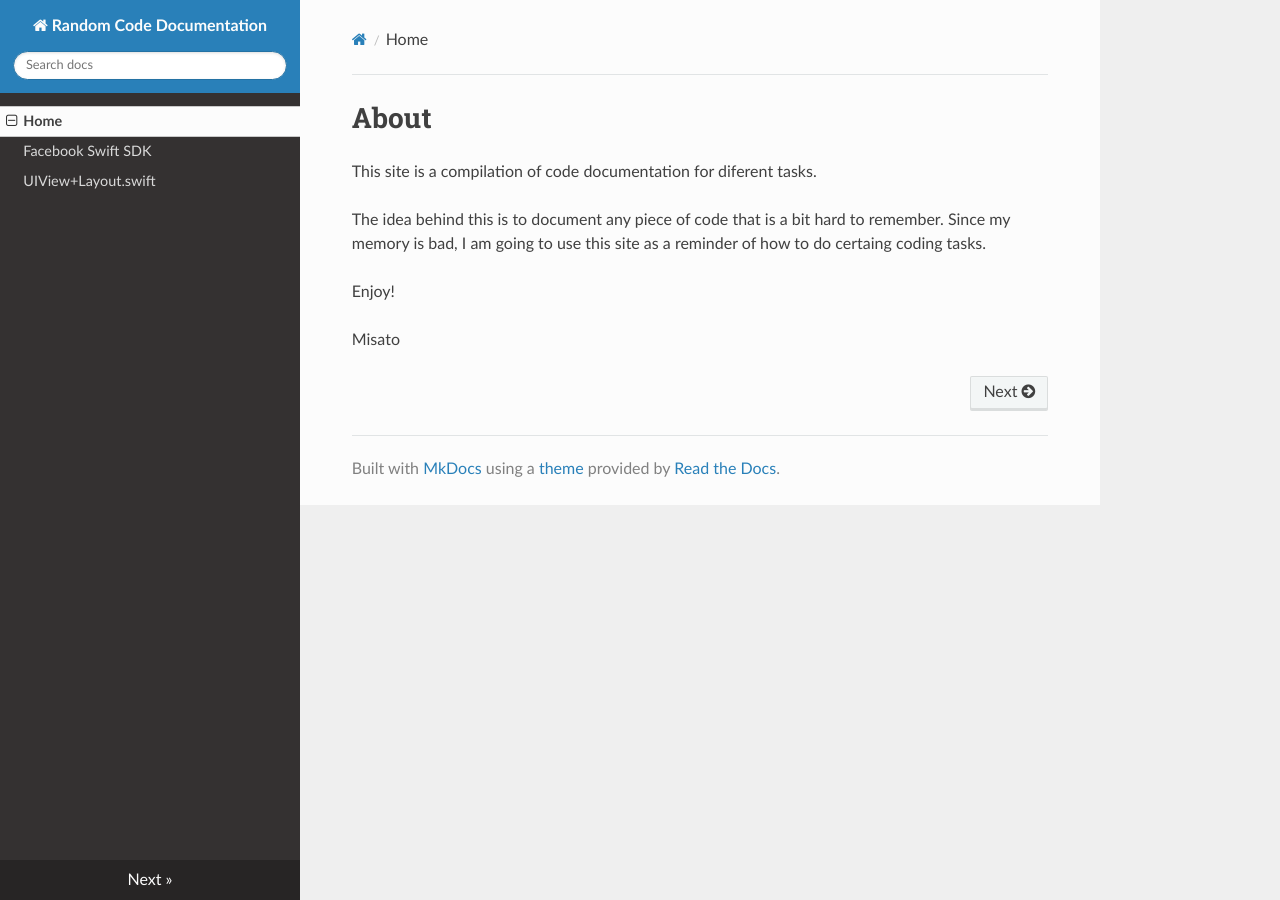
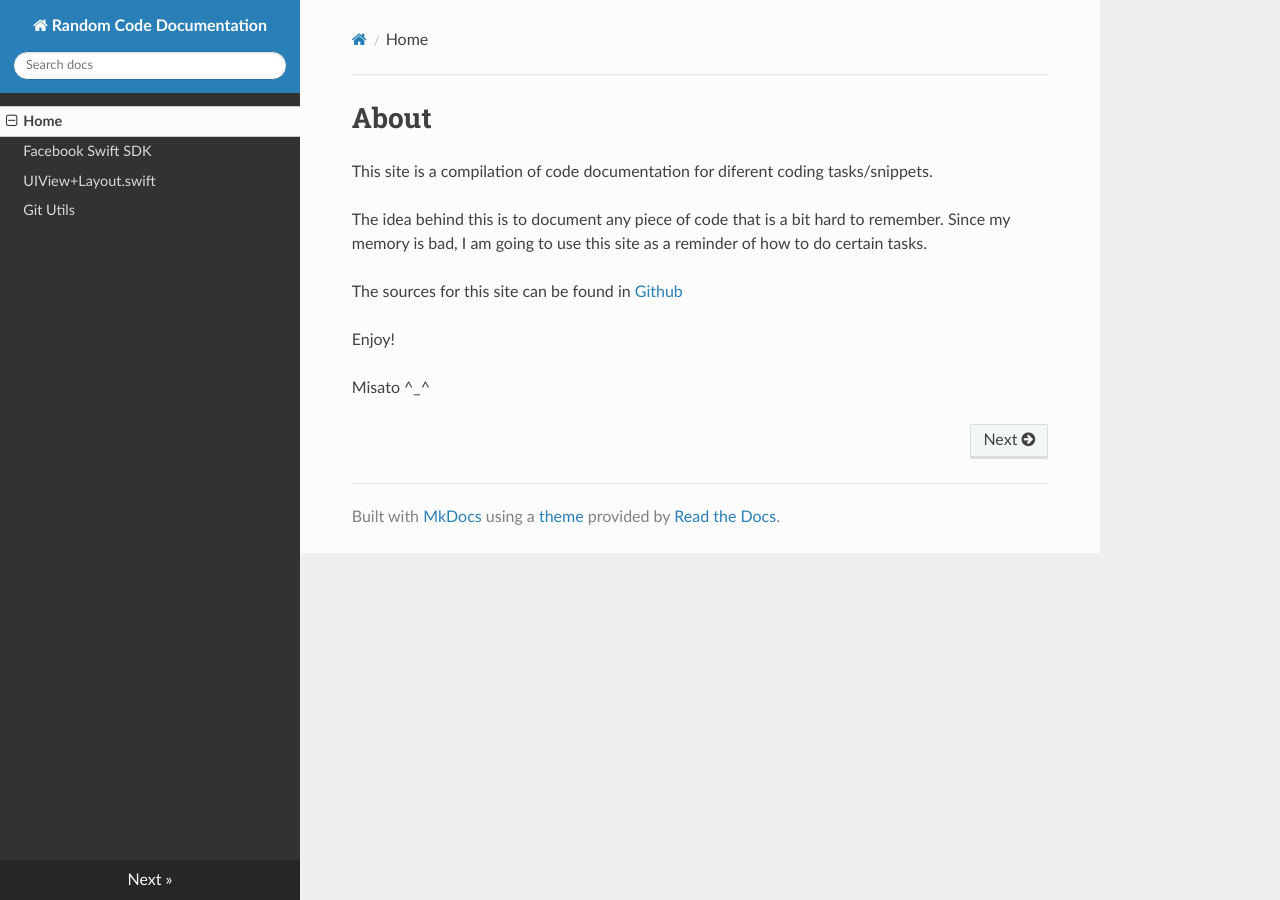
Before and after one commit to misato/random-code-documentation, an MkDocs documentation site: the page built from docs/index.md, in a window 1280 px wide. Built offline with MkDocs 1.6.1, drawn with Linux system fonts in a browser that asks for light colours; nearby versions of some CDN libraries; old or Windows-style settings are respelled for this version of MkDocs.

Commit message:
Added git utils

```diff
--- a/docs/index.md
+++ b/docs/index.md
@@ -1,9 +1,11 @@
 #About
 
-This site is a compilation of code documentation for diferent tasks.
+This site is a compilation of code documentation for diferent coding tasks/snippets.
 
-The idea behind this is to document any piece of code that is a bit hard to remember. Since my memory is bad, I am going to use this site as a reminder of how to do certaing coding tasks.
+The idea behind this is to document any piece of code that is a bit hard to remember. Since my memory is bad, I am going to use this site as a reminder of how to do certain tasks.
+
+The sources for this site can be found in [Github](https://github.com/misato/random-code-documentation)
 
 Enjoy!
 
-Misato
+Misato ^_^
--- a/mkdocs.yml
+++ b/mkdocs.yml
@@ -3,5 +3,6 @@ pages:
   - Home: index.md
   - Facebook Swift SDK: facebook-swift.md
   - UIView+Layout.swift: uiview_extensions.md
+  - Git Utils: git-utils.md
 
 theme: readthedocs
```
Also changed, not shown: docs/git-utils.md (added, +10 -0 lines).
